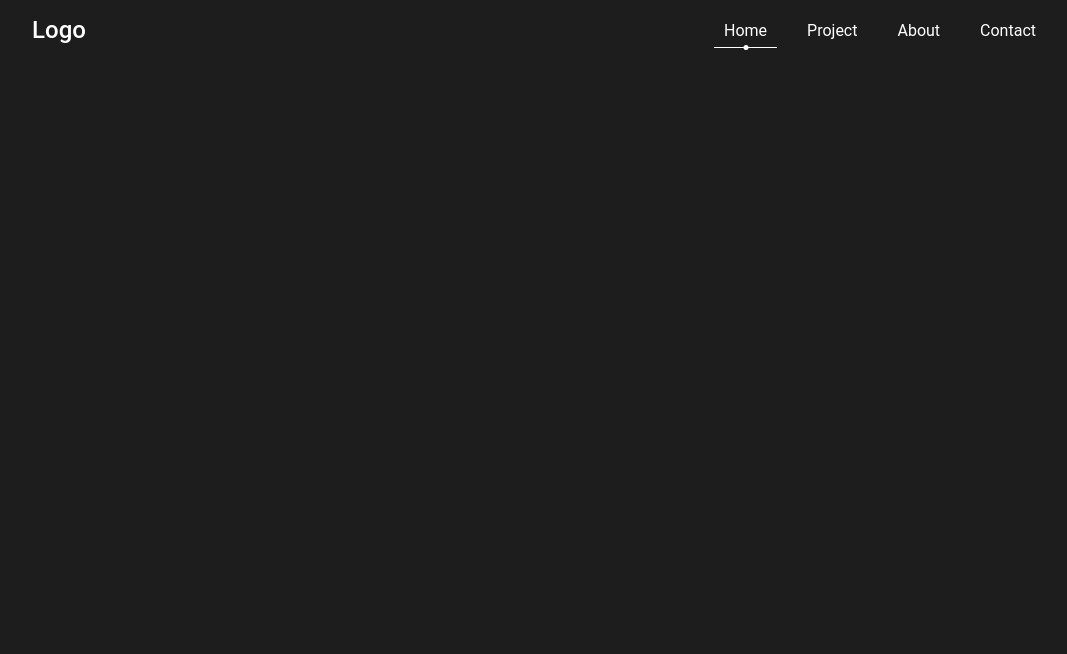
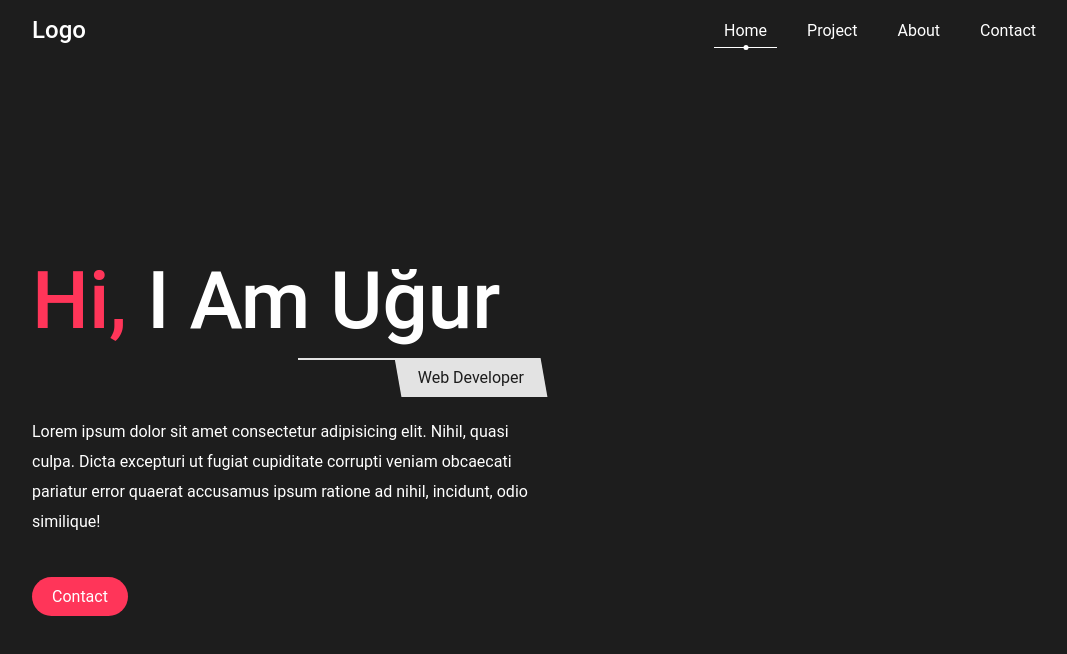
Before and after one commit to ugurakcora/Portfolio, a website: page public/index.html in a window 1280 px wide. Shown: the whole page, without its empty margins (96-1163 px from the left). Drawn offline with Linux system fonts and the light colour scheme.

Commit message:
home section finished

```diff
--- a/public/index.html
+++ b/public/index.html
@@ -1,5 +1,6 @@
 <!DOCTYPE html>
 <html lang="en">
+
 <head>
     <meta charset="UTF-8">
     <meta http-equiv="X-UA-Compatible" content="IE=edge">
@@ -7,6 +8,7 @@
     <title>Personal Portfolio</title>
     <link rel="stylesheet" href="style.css">
 </head>
+
 <body>
     <!-- navbar -->
     <nav class="navbar">
@@ -18,6 +20,22 @@
             <li class="links-item"><a href="#" class="link">contact</a></li>
         </ul>
     </nav>
+
+    <!-- home section -->
+    <section class="home">
+        <div class="hero-content">
+            <h1 class="hero-heading">
+                <span class="highlight">hi, </span> i am Uğur
+            </h1>
+            <p class="profession">web developer</p>
+            <p class="info">Lorem ipsum dolor sit amet consectetur adipisicing elit. Nihil, quasi culpa. Dicta excepturi
+                ut fugiat cupiditate corrupti veniam obcaecati pariatur error quaerat accusamus ipsum ratione ad nihil,
+                incidunt, odio similique!</p>
+            <a href="#contact" class="btn">contact</a>
+        </div>
+        <img src="" class="image" alt="">
+    </section>
     <script src="app.js"></script>
 </body>
+
 </html>
--- a/public/style.css
+++ b/public/style.css
@@ -76,3 +76,86 @@ body{
     height: 1px;
     background: #fff;
 }
+
+/* home section */
+
+.home{
+    width: 100%;
+    min-height: calc(100vh - 60px);
+    height: auto;
+    margin-top: 60px;
+    padding: 0 10vw;
+    display: flex;
+    align-items: center;
+    justify-content: space-between;
+    position: relative;
+}
+
+.hero-content{
+    width: 50%;
+}
+
+.hero-heading{
+    font-size: 5em;
+    text-transform: capitalize;
+    font-weight: 500;
+}
+
+.highlight{
+    color: #ff3559;
+}
+
+.profession{
+    width: fit-content;
+    display: block;
+    margin: 10px 0px 20px;
+    margin-left: auto;
+    text-transform: capitalize;
+    position: relative;
+    padding: 10px 20px;
+    color: #1d1d1d;
+    z-index: 2;
+}
+
+.profession::before{
+    content: '';
+    position: absolute;
+    top: 0;
+    left: 0;
+    width: 100%;
+    height: 100%;
+    background: #e3e3e3;
+    z-index: -1;
+    transform: skewX(10deg);
+}
+
+.profession::after{
+    content: '';
+    position: absolute;
+    top: 0;
+    left: -100px;
+    width: 100px;
+    height: 2px;
+    background: #e3e3e3;
+}
+
+.info{
+    line-height: 30px;
+    margin-bottom: 50px;
+}
+
+.btn{
+    padding: 10px 20px;
+    text-decoration: none;
+    border-radius: 50px;
+    background: #ff3559;
+    color: #fff;
+    text-transform: capitalize;
+    border: none;
+    transition: .2s ease-in-out;
+}
+
+.btn:hover{
+    background: #fff;
+    color: #ff3559;
+}
```
